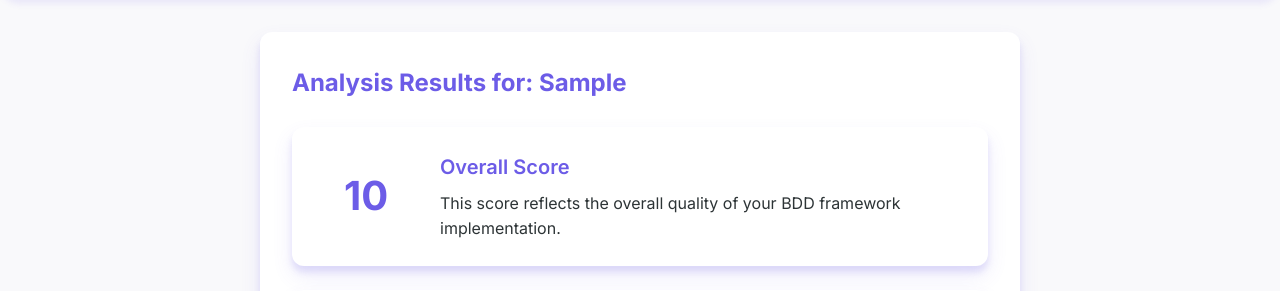
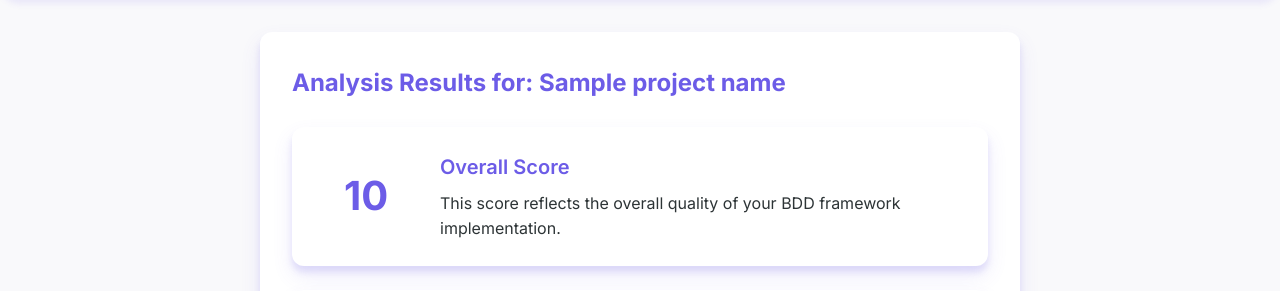
Before and after one commit to sumathiselvaraj/frameworkAnalayzer, a Flask app: template templates/results.html in a window 1280 px wide. Shown: the part 182-473 px from the top of the page. Run offline with Flask 3, Linux system fonts and the light colour scheme; the template is opened without the code that fills it: most values are stand-ins (such as "Sample title", 1, 10 or a date in 2020).

Commit message:
Refactor: Display project name correctly in reports and web interface.
Replit-Commit-Author: Agent
Replit-Commit-Session-Id: fd4015dc-47b3-432d-b42f-934da41b84ae
Replit-Commit-Screenshot-Url: https://storage.googleapis.com/screenshot-production-us-central1/54fb210f-715c-470b-9f6a-a26a1b4bbc81/370d8b07-026c-4615-a10b-304eb675463e.jpg

```diff
--- a/report_generator.py
+++ b/report_generator.py
@@ -23,6 +23,8 @@ def generate_scoring_guide(results, project_path):
     Returns:
         str: Path to the generated PDF file
     """
+    # Extract the project name from the path (final part of the path)
+    project_name = os.path.basename(project_path)
     logger.debug("Generating scoring guide PDF")
 
     # Check if results is None
@@ -107,7 +109,7 @@ def generate_scoring_guide(results, project_path):
     content.append(Spacer(1, 0.25 * inch))
 
     # Project info
-    content.append(Paragraph(f"Project: {project_path}", normal_style))
+    content.append(Paragraph(f"Project: {project_name}", normal_style))
     content.append(Paragraph(f"Overall Score: {results['overall_score']}/100", heading_style))
     content.append(Spacer(1, 0.2 * inch))
 
--- a/templates/results.html
+++ b/templates/results.html
@@ -35,7 +35,7 @@
             {% endwith %}
 
             <div class="analyzer-card">
-                <h2 class="card-title">Analysis Results for: {{ project_path }}</h2>
+                <h2 class="card-title">Analysis Results for: {{ project_name }}</h2>
 
                 <!-- Overall Score -->
                 <div class="score-card">
```
